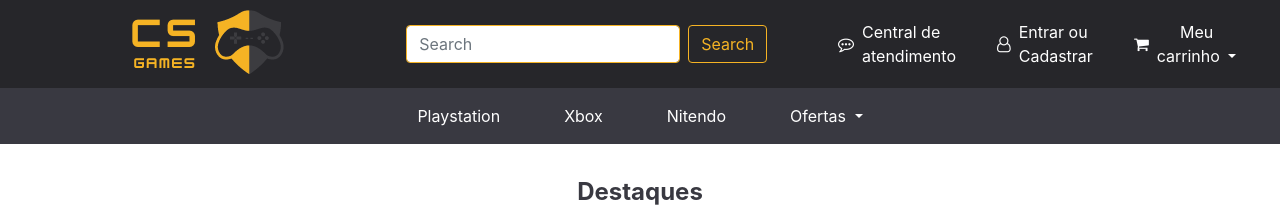
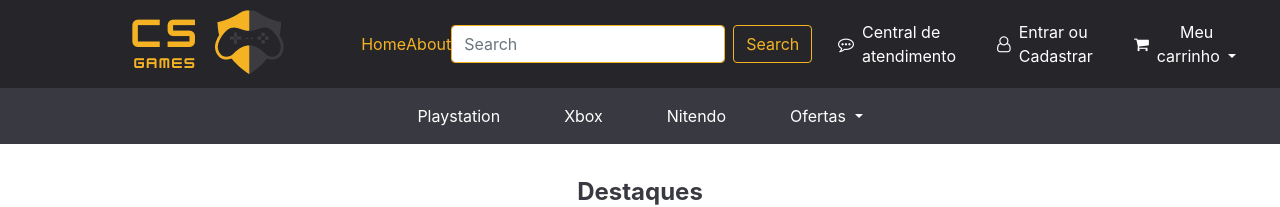
Before and after one commit to Luanacs/csgames-app, an Angular app: page /home in a window 1280 px wide. Shown: the top 207 px of the page. Built offline with nearby package versions, Linux system fonts and the light colour scheme.

Commit message:
feat: About component and implementing paths

```diff
--- /dev/null
+++ b/src/app/about/about.component.html
@@ -0,0 +1 @@
+<p>about works!</p>
--- /dev/null
+++ b/src/app/about/about.component.ts
@@ -0,0 +1,15 @@
+import { Component, OnInit } from '@angular/core';
+
+@Component({
+  selector: 'app-about',
+  templateUrl: './about.component.html',
+  styleUrls: ['./about.component.css']
+})
+export class AboutComponent implements OnInit {
+
+  constructor() { }
+
+  ngOnInit(): void {
+  }
+
+}
--- a/src/app/app-routing.module.ts
+++ b/src/app/app-routing.module.ts
@@ -1,5 +1,6 @@
 import { NgModule } from '@angular/core';
 import { RouterModule, Routes } from '@angular/router';
+import { AboutComponent } from './about/about.component';
 import { FooterComponent } from './footer/footer.component';
 import { HomeComponent } from './home/home.component';
 import { MenuComponent } from './menu/menu.component';
@@ -8,7 +9,8 @@ const routes: Routes = [
   {path:'', redirectTo:'home',pathMatch:'full'},
   {path:'home',component: HomeComponent},
   {path:'menu',component: MenuComponent},
-  {path:'footer',component:FooterComponent}
+  {path:'footer',component: FooterComponent},
+  {path:'about',component: AboutComponent}
 ];
 
 @NgModule({
--- a/src/app/app.component.html
+++ b/src/app/app.component.html
@@ -1 +1,3 @@
-<app-home></app-home>
+<app-menu></app-menu>
+<router-outlet></router-outlet>
+<app-footer></app-footer>
--- a/src/app/app.module.ts
+++ b/src/app/app.module.ts
@@ -6,13 +6,15 @@ import { AppComponent } from './app.component';
 import { MenuComponent } from './menu/menu.component';
 import { FooterComponent } from './footer/footer.component';
 import { HomeComponent } from './home/home.component';
+import { AboutComponent } from './about/about.component';
 
 @NgModule({
   declarations: [
     AppComponent,
     MenuComponent,
     FooterComponent,
-    HomeComponent
+    HomeComponent,
+    AboutComponent
   ],
   imports: [
     BrowserModule,
--- a/src/app/home/home.component.html
+++ b/src/app/home/home.component.html
@@ -1,5 +1,3 @@
-<app-menu></app-menu>
-
 <strong class="d-flex justify-content-center font-config titulo-destaque"
   >Destaques</strong
 >
@@ -272,5 +270,3 @@
     </div>
   </div>
   <!-- Fim dos cards de lançamentos -->
-
-  <app-footer></app-footer>
--- a/src/app/menu/menu.component.css
+++ b/src/app/menu/menu.component.css
@@ -11,3 +11,6 @@
 .background-color2{
     background-color: var(--color-gray);
 }
+.home-about-color{
+    color: var(--color-yellow);
+}
--- a/src/app/menu/menu.component.html
+++ b/src/app/menu/menu.component.html
@@ -18,7 +18,15 @@
       </div>
 
       <!-- Barra de pesquisa -->
-      <div class="col-md-5 d-flex justify-content-center">
+      <div class="col-md-5">
+        <div class="row d-flex justify-content-center">
+          <a class="home-about-color d-flex align-items-center" routerLink="/home"
+            >Home</a
+          >
+          <a class="home-about-color d-flex align-items-center" routerLink="/about"
+            >About</a
+          >
+
           <form class="form-inline">
             <input
               class="form-control border-form mr-sm-2 d-flex justify-content-center"
@@ -26,10 +34,14 @@
               placeholder="Search"
               aria-label="Search"
             />
-          <button class="btn border-form font-color my-2 my-sm-0" type="submit">
+            <button
+              class="btn border-form font-color my-2 my-sm-0"
+              type="submit"
+            >
               Search
             </button>
           </form>
+        </div>
       </div>
 
       <!-- Menu de opções -->
@@ -88,8 +100,7 @@
 
 <!-- Segundo Menu -->
 <div class="row d-flex justify-content-center text-white background-color2">
-  <nav class="navbar navbar-expand-lg ">
-
+  <nav class="navbar navbar-expand-lg">
     <div class="collapse navbar-collapse" id="navbarNavDropdown">
       <ul class="navbar-nav">
         <li class="nav-item active mr-5">
@@ -97,7 +108,7 @@
             >Playstation <span class="sr-only">(current)</span></a
           >
         </li>
-        <li class="nav-item active mr-5 ">
+        <li class="nav-item active mr-5">
           <a class="nav-link text-white" href="#"
             >Xbox <span class="sr-only">(current)</span></a
           >
```
Also changed, not shown: src/app/about/about.component.css (added). Lines whose indentation alone changed are shown as unchanged.
